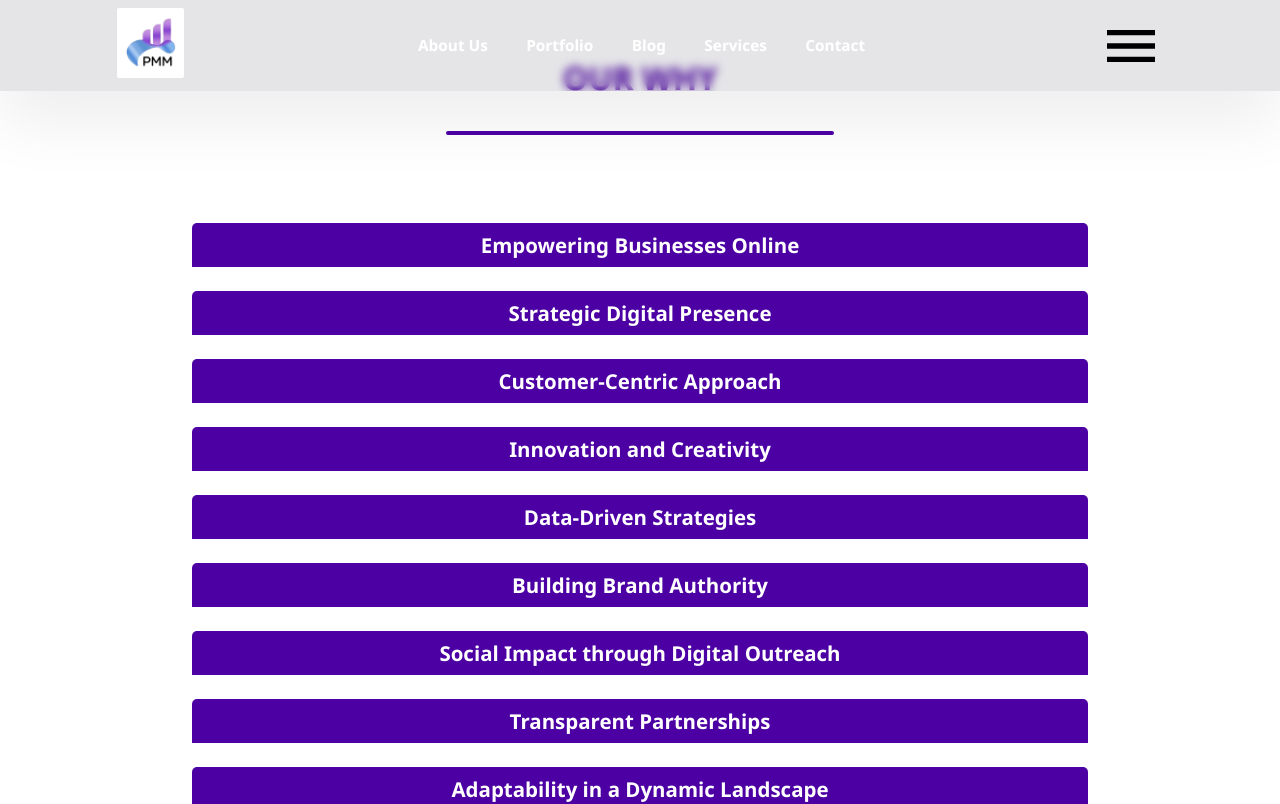
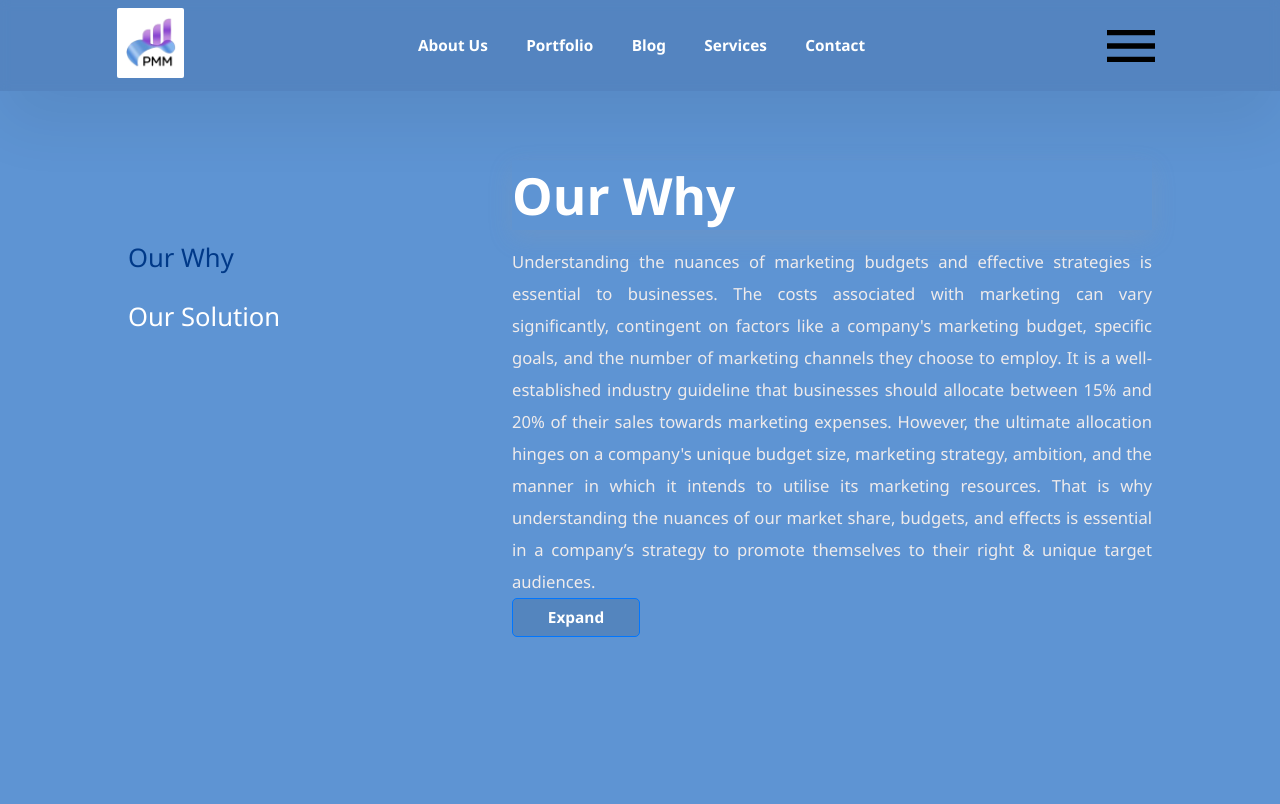
Before and after one commit to Umweltdev/prevailclient, a React (Vite) app: page /About in a window 1280 px wide. Shown: the top 804 px of the page. Built offline with nearby package versions, Linux system fonts and the light colour scheme.

Commit message:
about section: section2 fixed

```diff
--- a/src/components/About/SectionTwo.jsx
+++ b/src/components/About/SectionTwo.jsx
@@ -1,41 +1,133 @@
-import React, { useState } from "react";
+import { useEffect, useState } from "react";
 import "./assets/about.css";
-import { OurWhy } from "./assets/OurWhyObjects";
 
 const SectionTwo = () => {
-  const [dropDownStates, setDropDownStates] = useState(OurWhy.map(() => false));
+  const [selectedSection, setSelectedSection] = useState("Our Why");
+  const [scrollPosition, setScrollPosition] = useState(0);
+  const [sidebarVisible, setSidebarVisible] = useState(true);
+  const [expandedSections, setExpandedSections] = useState({
+    "Our Why": false,
+    "Our Solution": false,
+    // "Consultation Journey": false,
+  });
 
-  const toggleDropDown = (index) => {
-    setDropDownStates((prevStates) => {
-      const newStates = [...prevStates];
-      newStates[index] = !newStates[index];
-      return newStates;
-    });
+  const handleSectionClick = (section) => {
+    setSelectedSection(section);
   };
+
+  const handleExpandClick = (section) => {
+    setExpandedSections((prevExpandedSections) => ({
+      ...prevExpandedSections,
+      [section]: !prevExpandedSections[section],
+    }));
+  };
+
+  useEffect(() => {
+    const handleScroll = () => {
+      const currentPosition = window.scrollY;
+
+      if (currentPosition > scrollPosition) {
+        // Scrolling down, hide the sidebar
+        setScrollPosition(currentPosition);
+        setSidebarVisible(false);
+      } else {
+        // Scrolling up, show the sidebar
+        setScrollPosition(currentPosition);
+        setSidebarVisible(true);
+      }
+    };
+
+    window.addEventListener("scroll", handleScroll);
+
+    return () => {
+      window.removeEventListener("scroll", handleScroll);
+    };
+  }, [scrollPosition]);
 
   return (
     <div className="sTwoAboutContainer">
-      <div className="sTwoAboutHero">
-        <h1 className="sTwoAboutHeroHeader">OUR WHY</h1>
-        <div className="sTwoAboutHeroLine"></div>
+      <div
+        className="sTwoAboutSideBar"
+        // style={{ top: sidebarVisible >= 600 ? "-100vh" : "0" }}
+        style={{ top: sidebarVisible ? "" : "-300vh" }}
+      >
+        <ul className="sTwoAboutSideList">
+          <li
+            className={`sTwoAboutList ${
+              selectedSection === "Our Why" ? "active" : ""
+            }`}
+            onClick={() => handleSectionClick("Our Why")}
+          >
+            Our Why
+          </li>
+          <li
+            className={`sTwoAboutList ${
+              selectedSection === "Our Solution" ? "active" : ""
+            }`}
+            onClick={() => handleSectionClick("Our Solution")}
+          >
+            Our Solution
+          </li>
+          {/* <li
+            className={`sTwoAboutList ${
+              selectedSection === "Consultation Journey" ? "active" : ""
+            }`}
+            onClick={() => handleSectionClick("Consultation Journey")}
+          >
+            Consultation Journey
+          </li> */}
+        </ul>
       </div>
-      {OurWhy.map((data, index) => (
-        <div key={index} className="sTwoAboutDropDown">
-          <h1
-            className="sTwoAbouDropHeader"
-            onClick={() => toggleDropDown(index)}
-          >
-            {data.header}
-          </h1>
-          <div
-            className={`sTwoAboutDropContent ${
-              dropDownStates[index] ? "visible" : ""
-            }`}
-          >
-            {dropDownStates[index] && <p>{data.description}</p>}
-          </div>
-        </div>
-      ))}
+      <div className="sTwoAboutDetail">
+        {selectedSection === "Our Why" && (
+          <>
+            <h1 className="sTwoAboutHeader">Our Why</h1>
+            <p className="sTwoAboutText">
+              {expandedSections["Our Why"]
+                ? "Understanding the nuances of marketing budgets and effective strategies is essential to businesses. The costs associated with marketing can vary significantly, contingent on factors like a company's marketing budget, specific goals, and the number of marketing channels they choose to employ. It is a well-established industry guideline that businesses should allocate between 15% and 20% of their sales towards marketing expenses. However, the ultimate allocation hinges on a company's unique budget size, marketing strategy, ambition, and the manner in which it intends to utilise its marketing resources. That is why understanding the nuances of our market share, budgets, and effects is essential in a company’s strategy to promote themselves to their right & unique target audiences. Our paramount concern is the current trend where large enterprises tend to dominate the digital landscape. They often do so by employing full-time programmers and have the financial capacity to invest in a plethora of SaaS solutions. Regrettably, this trend leads to a rapid erosion of market share for local businesses and SMEs, often catching them in financial distress before they even realise it. The stark reality is that local businesses and SMEs find it challenging to outcompete these industry giants and are losing their market share within their respective sectors."
+                : "Understanding the nuances of marketing budgets and effective strategies is essential to businesses. The costs associated with marketing can vary significantly, contingent on factors like a company's marketing budget, specific goals, and the number of marketing channels they choose to employ. It is a well-established industry guideline that businesses should allocate between 15% and 20% of their sales towards marketing expenses. However, the ultimate allocation hinges on a company's unique budget size, marketing strategy, ambition, and the manner in which it intends to utilise its marketing resources. That is why understanding the nuances of our market share, budgets, and effects is essential in a company’s strategy to promote themselves to their right & unique target audiences."}
+            </p>
+            <button
+              className="sTwoAboutBtn"
+              onClick={() => handleExpandClick("Our Why")}
+            >
+              {expandedSections["Our Why"] ? "Collapse" : "Expand"}
+            </button>
+          </>
+        )}
+        {selectedSection === "Our Solution" && (
+          <>
+            <h1 className="sTwoAboutHeader">Our Solution</h1>
+            <p className="sTwoAboutText">
+              {expandedSections["Our Solution"]
+                ? "This is where Prevail takes centre stage. We specialise in working closely with SMEs and local businesses, empowering them to differentiate themselves and position their brand effectively in front of their target audience. We believe in forging strong partnerships with our clients to develop tailored solutions that maximise both short-term and long-term growth. Our distinctive competencies lie in our seamless integration of automation, data analysis, and marketing strategies. Our ultimate goal is to enable businesses to thrive, irrespective of economic challenges, by providing innovative and holistic solutions. The Prevail approach is founded on a commitment to levelling the playing field for local businesses facing economic uncertainty. By emphasising collaboration and tailor-made strategies, we ensure that our clients have the tools to compete effectively in a dynamic digital landscape. Our focus is not just on marketing; it is on delivering results, sustaining growth, and prevailing against the odds."
+                : "This is where Prevail takes centre stage. We specialise in working closely with SMEs and local businesses, empowering them to differentiate themselves and position their brand effectively in front of their target audience. We believe in forging strong partnerships with our clients to develop tailored solutions that maximise both short-term and long-term growth. Our distinctive competencies lie in our seamless integration of automation, data analysis, and marketing strategies. Our ultimate goal is to enable businesses to thrive, irrespective of economic challenges, by providing innovative and holistic solutions."}
+            </p>
+            <button
+              className="sTwoAboutBtn"
+              onClick={() => handleExpandClick("Our Solution")}
+            >
+              {expandedSections["Our Solution"] ? "Collapse" : "Expand"}
+            </button>
+          </>
+        )}
+        {/* {selectedSection === "Consultation Journey" && (
+          <>
+            <h1 className="sTwoAboutHeader">Consultation Journey</h1>
+            <p className="sTwoAboutText">
+              {expandedSections["Consultation Journey"]
+                ? "Lorem ipsum dolor sit amet consectetur adipisicing elit..."
+                : "Lorem ipsum dolor sit amet consectetur adipisicing elit. Vitae dicta ducimus excepturi est necessitatibus saepe ex quaerat inventore. Qui, sint culpa? Cumque, odit cupiditate distinctio eaque blanditiis quis enim molestiae? Lorem ipsum dolor sit amet consectetur adipisicing elit. Vitae dicta ducimus excepturi est necessitatibus saepe ex quaerat inventore. Qui, sint culpa? Cumque, odit cupiditate distinctio eaque blanditiis quis enim molestiae."}
+            </p>
+            <button
+              className="sTwoAboutBtn"
+              onClick={() => handleExpandClick("Consultation Journey")}
+            >
+              {expandedSections["Consultation Journey"] ? "Collapse" : "Expand"}
+            </button>
+          </>
+        )} */}
+      </div>
     </div>
   );
 };
--- a/src/components/About/assets/about.css
+++ b/src/components/About/assets/about.css
@@ -21,80 +21,92 @@
 /* SECTION TWO */
 .sTwoAboutContainer {
   display: flex;
-  flex-direction: column;
   justify-content: center;
-  align-items: center;
+  align-items: top;
+  padding: 20vh 10vw;
+  align-items: flex-start;
+  background-color: var(--third-color);
+  height: 100vh;
+  gap: 1vw;
 }
 
-.sTwoAboutHero {
+.sTwoAboutSideBar {
+  width: 45vw;
+  position: fixed;
+  left: 10vw;
+  top: 20vh;
+}
+
+.sTwoAboutSideList {
+  list-style: none;
   display: flex;
   flex-direction: column;
-  justify-content: center;
-  align-items: center;
-  padding: 7vh 0;
+  gap: 3vh;
+  padding-top: 10vh;
 }
 
-.sTwoAboutHeroHeader {
-  color: var(--main-color);
-  cursor: pointer; /* Add this to indicate that the header is clickable */
+.sTwoAboutList {
+  font-size: 2vw;
+  color: white;
+  cursor: pointer;
 }
 
-.sTwoAboutHeroLine {
-  width: 30vw;
-  border: 2px solid var(--main-color);
-  border-radius: 5px;
-  margin: 4vh 0;
+.sTwoAboutList.active {
+  color: var(--fourth-color); /* Change the background color to your needs */
 }
 
-.sTwoAboutDropDown {
+.sTwoAboutDetail {
   display: flex;
   flex-direction: column;
-  justify-content: center;
-  align-items: center;
-  margin-bottom: 3vh;
+  margin-left: 30vw;
 }
 
-.sTwoAbouDropHeader {
-  font-size: 1.6vw;
-  background-color: var(--main-color);
-  color: white;
-  width: 70vw;
-  text-align: center;
-  padding: 1vh 0;
-  border-radius: 5px 5px 0 0;
+.sTwoAboutDetail.active {
+  display: flex !important; /* Show the active section */
 }
 
-.sTwoAboutDropContent {
-  max-height: 0;
-  overflow: hidden;
-  transition: max-height 0.7s ease;
-  display: flex;
-  flex-direction: column;
-  justify-content: center;
-  align-items: center;
-  text-align: justify;
+.sTwoAboutDetail:not(.active) {
+  display: flex !important; /* Hide inactive sections */
 }
 
-.sTwoAboutDropContent.visible {
-  max-height: 20vh;
-  width: 68vw;
-  background-color: #f0e5f1;
-  padding: 1vw;
-  display: flex;
-  flex-direction: column;
-  justify-content: center;
-  align-items: center;
-  text-align: justify;
+.sTwoAboutHeader {
+  font-size: 4vw;
+  color: white;
+  box-shadow: rgba(149, 157, 165, 0.2) 0px 8px 24px;
 }
 
-/* p {
+.sTwoAboutText {
+  font-size: 1.3vw;
   text-align: justify;
-  line-height: 5vh;
+  text-justify: distribute;
+  line-height: 4vh;
+  margin-top: 2vh;
+  color: rgb(239, 235, 235);
+}
+
+.sTwoAboutBtn {
+  padding: 1vh 2vw;
+  background-color: rgba(0, 0, 0, 0.1);
+  border: 1px solid var(--first-color);
+  font-size: 1.2vw;
+  border-radius: 5px;
+  color: white;
+  font-weight: bold;
+  transition: 1s all ease-in-out;
+  width: 10vw;
+}
+
+.sTwoAboutBtn:hover {
+  background-color: var(--first-color);
+}
+
+/* .sTwoAboutDetail {
+  height: 100vh
 } */
 
 /* SECTION THREE */
 .sThreeAboutContainer {
-  margin: 6vh 0 0 0;
+  padding: 6vh 0 0 0;
   display: flex;
   flex-direction: column;
   align-items: center;
```
